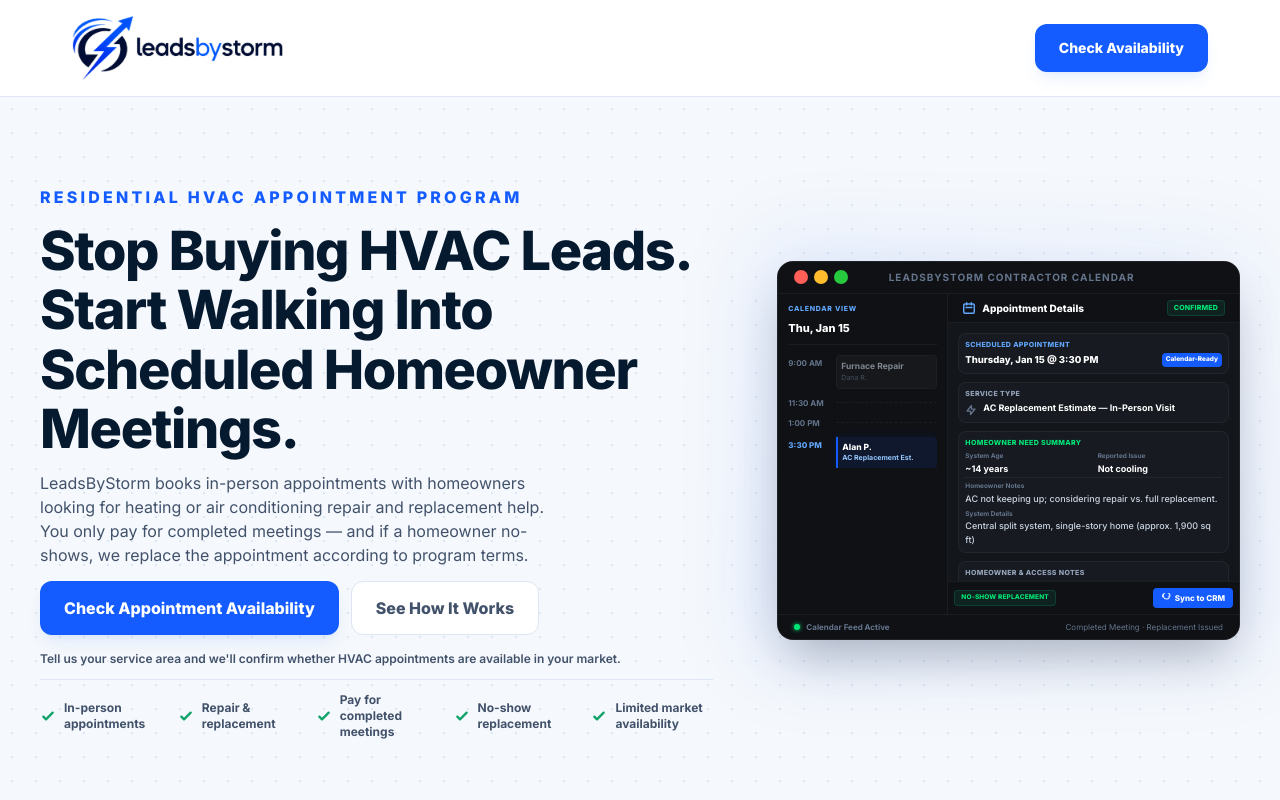
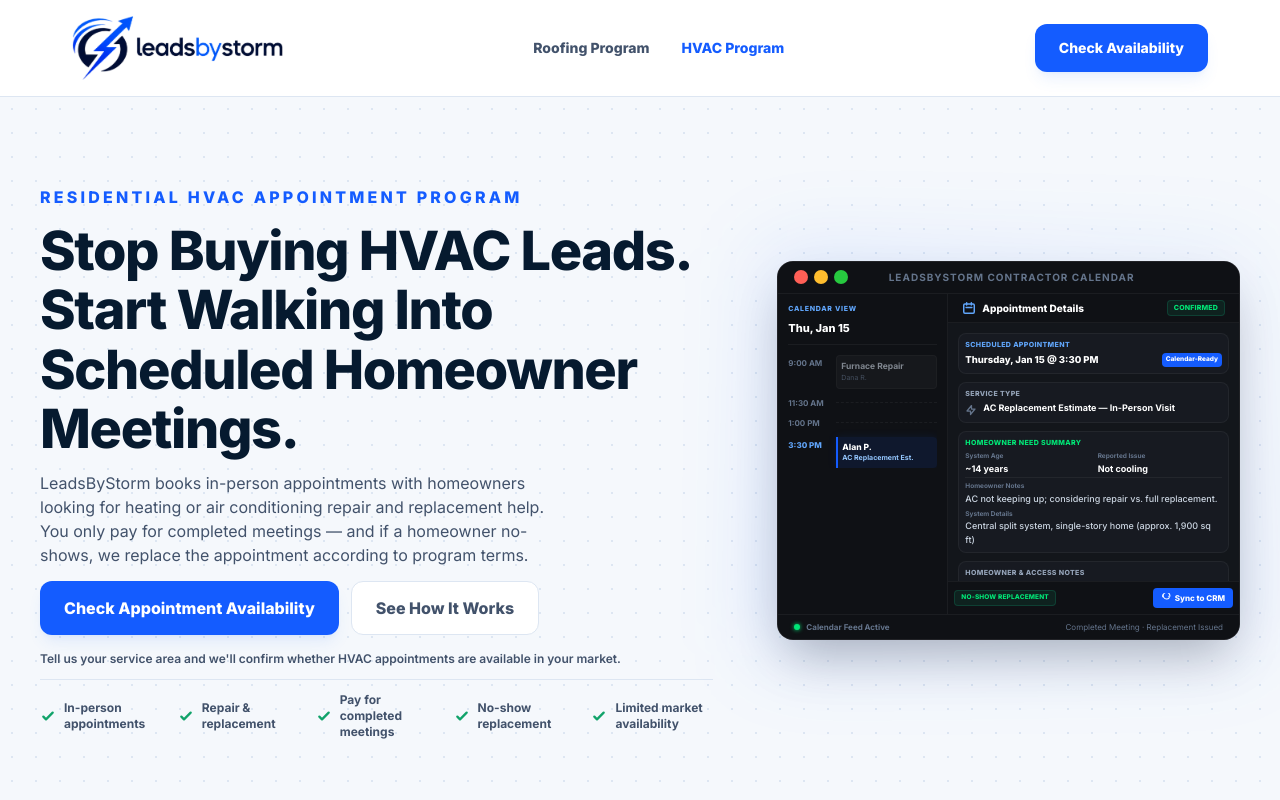
Before and after one commit to bbarnes4318/roofvisor, a Next.js app: page /hvac in a window 1280 px wide. Shown: the top 800 px of the page. Built offline with nearby package versions, Linux system fonts and the light colour scheme.

Commit message:
Add Roofing and HVAC program links with active styles to header

```diff
--- a/app/hvac/page.tsx
+++ b/app/hvac/page.tsx
@@ -65,13 +65,30 @@
   return (
     <header className="sticky top-0 z-50 border-b border-[#DDE6F2] bg-white/95 backdrop-blur-md">
       <nav className="mx-auto flex max-w-[1200px] items-center justify-between px-4 py-3.5 sm:py-4 sm:px-6 lg:px-8">
-        <a href="/hvac" aria-label="LeadsByStorm home" className="flex items-center">
+        <a href="/" aria-label="LeadsByStorm home" className="flex items-center">
           <img
             src={LOGO_SRC}
             alt="LeadsByStorm Logo"
             className="h-12 sm:h-14 md:h-16 w-auto object-contain"
           />
         </a>
+
+        <div className="flex items-center gap-4 sm:gap-6 md:gap-8">
+          <a
+            href="/"
+            className="text-xs sm:text-sm font-extrabold transition-colors text-[#42526B] hover:text-[#061A2F]"
+          >
+            <span className="inline sm:hidden">Roofing</span>
+            <span className="hidden sm:inline">Roofing Program</span>
+          </a>
+          <a
+            href="/hvac"
+            className="text-xs sm:text-sm font-extrabold transition-colors text-[#145CFF]"
+          >
+            <span className="inline sm:hidden">HVAC</span>
+            <span className="hidden sm:inline">HVAC Program</span>
+          </a>
+        </div>
 
         <ButtonLink href={CALENDLY_URL} className="px-5 py-2.5 text-xs font-extrabold sm:text-sm">
           Check Availability
--- a/app/page.tsx
+++ b/app/page.tsx
@@ -66,13 +66,30 @@
   return (
     <header className="sticky top-0 z-50 border-b border-[#DDE6F2] bg-white/95 backdrop-blur-md">
       <nav className="mx-auto flex max-w-[1200px] items-center justify-between px-4 py-3.5 sm:py-4.5 sm:px-6 lg:px-8">
-        <a href="#" aria-label="LeadsByStorm home" className="flex items-center">
+        <a href="/" aria-label="LeadsByStorm home" className="flex items-center">
           <img
             src={LOGO_SRC}
             alt="LeadsByStorm Logo"
             className="h-12 sm:h-14 md:h-16 w-auto object-contain"
           />
         </a>
+
+        <div className="flex items-center gap-4 sm:gap-6 md:gap-8">
+          <a
+            href="/"
+            className="text-xs sm:text-sm font-extrabold transition-colors text-[#145CFF]"
+          >
+            <span className="inline sm:hidden">Roofing</span>
+            <span className="hidden sm:inline">Roofing Program</span>
+          </a>
+          <a
+            href="/hvac"
+            className="text-xs sm:text-sm font-extrabold transition-colors text-[#42526B] hover:text-[#061A2F]"
+          >
+            <span className="inline sm:hidden">HVAC</span>
+            <span className="hidden sm:inline">HVAC Program</span>
+          </a>
+        </div>
 
         <ButtonLink href={`mailto:${CONTACT_EMAIL}?subject=LeadsByStorm%20Inquiry`} className="px-5 py-2.5 text-xs font-extrabold sm:text-sm">
           Contact Us
```
